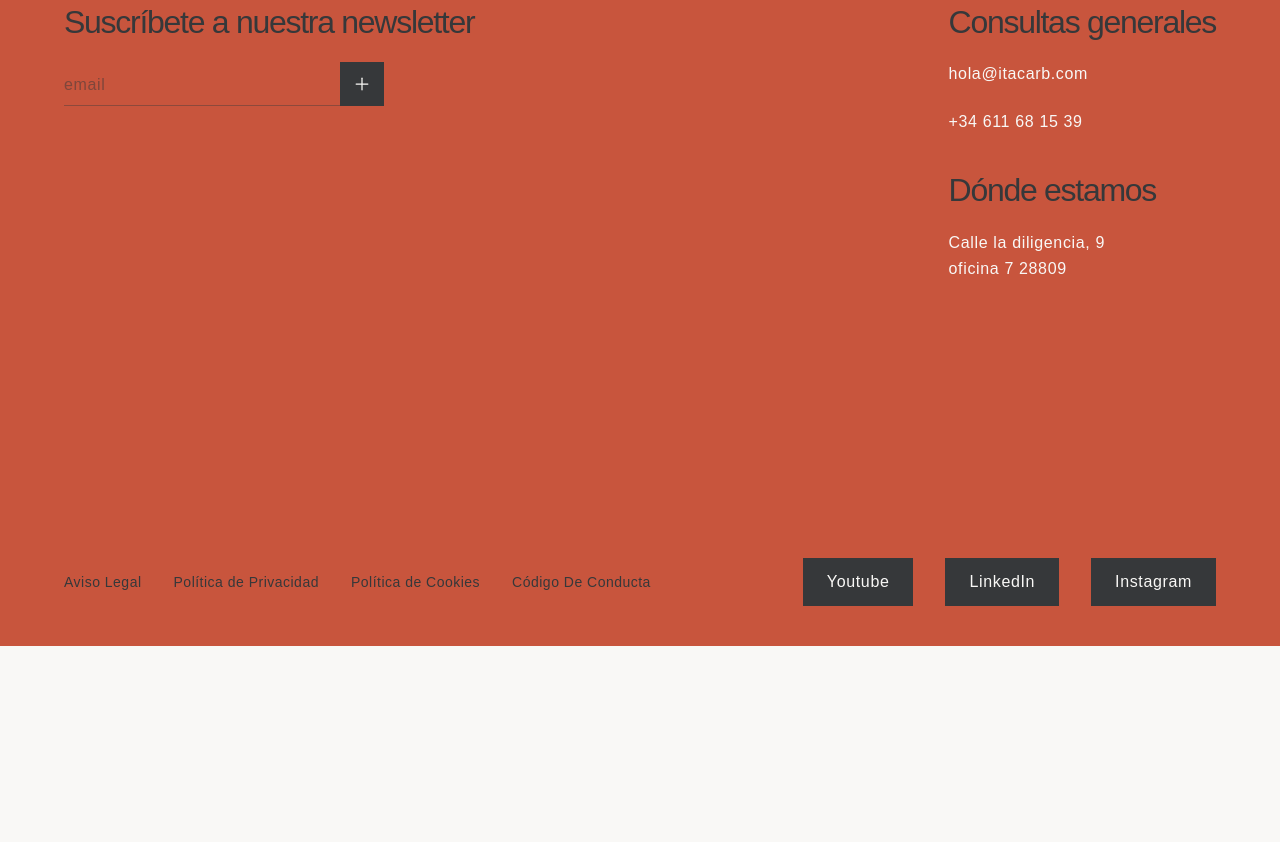
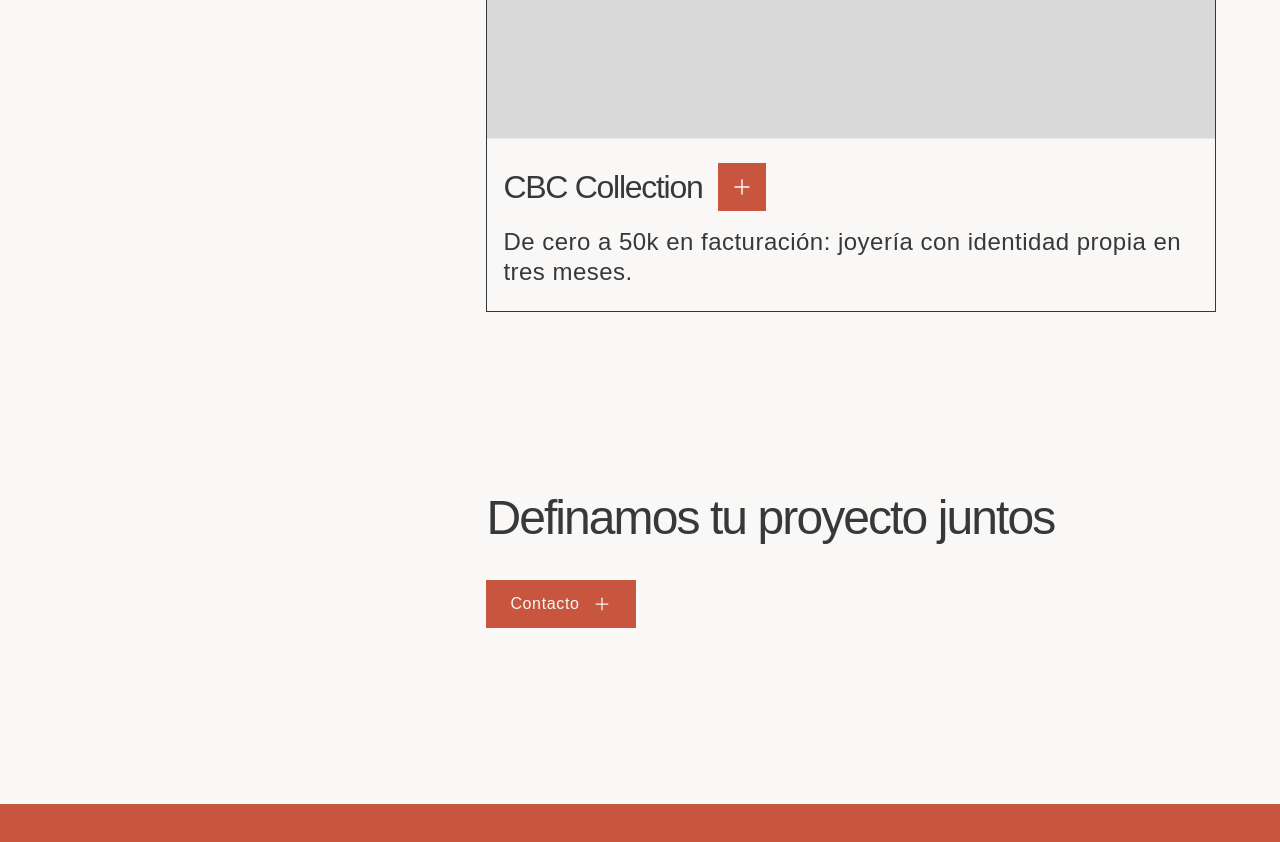
Before and after one commit to generacionads/itacarb, a Next.js app: page /proyectos in a window 1280 px wide. Shown: the part 2080-2922 px from the top of the page. Before the commit the page ends 2726 px from the top, so only its background shows below. Built offline with nearby package versions, Linux system fonts and the light colour scheme; a web font is replaced by a local one.

Commit message:
proyectp cbc

```diff
--- a/src/app/proyectos/[slug]/page.tsx
+++ b/src/app/proyectos/[slug]/page.tsx
@@ -68,6 +68,26 @@ const projects = [
     reviewRole: "Cargo",
     reviewQuote: "Reseña del cliente de On Level Quality.",
   },
+  {
+    slug: "cbc-collection",
+    name: "CBC Collection",
+    tagline: "De cero a 50k en facturación: joyería con identidad propia en tres meses",
+    description:
+      "Carmen Ballesta Collection es una tienda de joyería que ofrece piezas únicas con identidad propia. Sus colecciones temáticas se basan en historias y valores eternos que buscan acompañar a las clientas en lo cotidiano, diferenciándose mediante el significado de cada pieza.",
+    stat: { value: "50k€", label: "en facturación en los primeros 3 meses" },
+    heroImage: null,
+    strategyImage: null,
+    strategyText:
+      "La estrategia fue construir una marca desde cero con identidad visual fuerte y coherente. Nos propusimos diferenciarnos en un mercado saturado de joyería online mediante colecciones temáticas conectadas con mitología y simbolismo. Se definió un posicionamiento basado en piezas con historia, no solo como accesorios sino como símbolos de valores eternos. Se priorizó la presencia en redes sociales como canal clave para conectar con una audiencia que buscaba significado en lo que compra.",
+    solutionImage: null,
+    solutionText:
+      "Desarrollamos una tienda e-commerce en Shopify con diseño personalizado que reflejara la esencia de marca. Creamos identidad visual distintiva: logo, paleta cromática y fotografía de producto coherente. Implementamos arquitectura web intuitiva con colecciones temáticas, newsletter para retención y estrategia de contenido en Instagram. Cada elemento fue diseñado para transmitir los valores de marca y facilitar el customer journey hacia la conversión.",
+    reviewImage: null,
+    reviewAvatar: null,
+    reviewAuthor: "Carmen Ballesta",
+    reviewRole: "Fundadora, CBC Collection",
+    reviewQuote: "",
+  },
 ];
 
 export function generateStaticParams() {
@@ -106,6 +126,7 @@ export default async function ProyectoPage({
         {/* Imagen cuadrada (col izq) + descripción y métrica (col der) */}
         <div className="px-4 sm:px-16 py-16 flex flex-col gap-8 md:flex-row md:items-start md:gap-32">
           <div className="relative w-full md:w-[420px] shrink-0 aspect-square overflow-hidden bg-placeholder">
+            {project.heroImage && (
               <Image
                 src={project.heroImage}
                 alt={project.name}
@@ -113,6 +134,7 @@ export default async function ProyectoPage({
                 priority
                 className="object-cover"
               />
+            )}
           </div>
 
           <div className="flex-1 flex flex-col">
--- a/src/app/proyectos/page.tsx
+++ b/src/app/proyectos/page.tsx
@@ -54,6 +54,14 @@ const projects: Project[] = [
     image: "/projects/on-level-quality.jpg",
     objectPosition: "center center",
     href: "/proyectos/on-level-quality",
+  },
+  {
+    id: "cbc-collection",
+    sector: "otros",
+    name: "CBC Collection",
+    tagline: "De cero a 50k en facturación: joyería con identidad propia en tres meses.",
+    image: null,
+    href: "/proyectos/cbc-collection",
   },
 ];
 
@@ -198,6 +206,23 @@ export default function ProyectosPage() {
                 <ProjectCard key={project.id} project={project} />
               ))}
             </div>
+
+            {/* CTA */}
+            <div className="pt-32 pb-24 flex flex-col gap-8">
+              <p className="text-foreground text-[32px] md:text-[48px] font-medium tracking-[-0.04em] leading-tight">
+                Definamos tu proyecto juntos
+              </p>
+              <a
+                href="/contacto"
+                className="group inline-flex items-center gap-3 bg-brand-accent px-6 py-3 text-background w-fit"
+              >
+                <span className="text-[16px] font-medium tracking-[0.04em]">Contacto</span>
+                <svg width="20" height="20" viewBox="0 0 24 24" fill="none" aria-hidden="true" className="btn-morph-svg shrink-0">
+                  <path d="M12 5 L12 12 L12 19" className="morph-stroke" stroke="currentColor" strokeWidth="1.5" strokeLinecap="round" />
+                  <path d="M5 12 L19 12" stroke="currentColor" strokeWidth="1.5" strokeLinecap="round" />
+                </svg>
+              </a>
+            </div>
           </div>
         </div>
 
```
Lines whose indentation alone changed are shown as unchanged.
